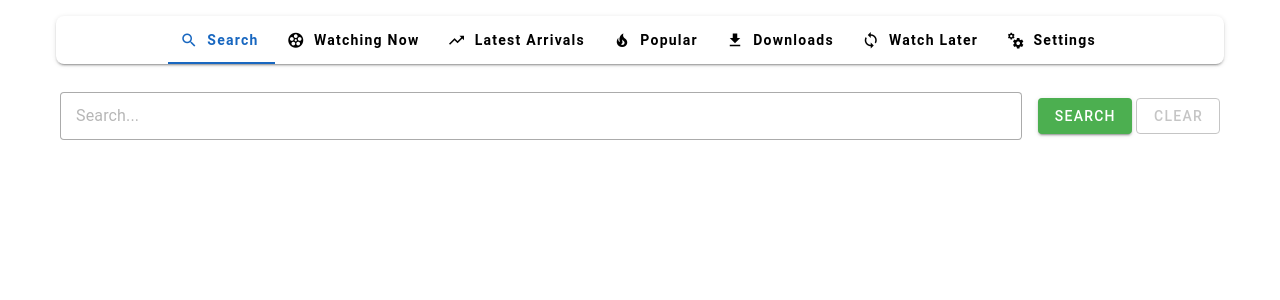
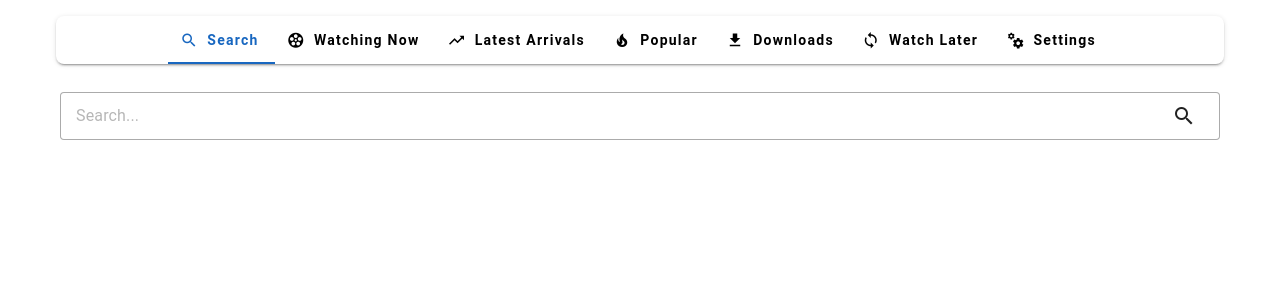
Before and after one commit to mazillka/ha-download-manager-addon, a Vue app in the folder src/: page / in a window 1280 px wide. Shown: the top 300 px of the page. Built offline with nearby package versions, Linux system fonts and the light colour scheme.

Commit message:
Improved UI - changed style of search input and buttons

```diff
--- a/src/frontend/components/tabs/SearchTab.vue
+++ b/src/frontend/components/tabs/SearchTab.vue
@@ -62,29 +62,13 @@ function onClear() {
             <!-- Input -->
             <v-col cols="12">
                 <v-text-field v-model="query" placeholder="Search..." density="comfortable" variant="outlined"
-                    hide-details :disabled="isLoading" @keyup.enter="onSearch(true)">
-                    <!-- Desktop inline buttons -->
-                    <template #append>
-                        <div class="d-none d-md-flex gap-2">
-                            <v-btn class="mr-1" color="success" :loading="isLoading" @click="onSearch(true)">
-                                Search
-                            </v-btn>
-                            <v-btn variant="outlined" :disabled="isLoading || !query" @click="onClear">
-                                Clear
-                            </v-btn>
-                        </div>
+                    hide-details :disabled="isLoading" @keyup.enter="onSearch(true)" @keyup.esc="onClear">
+                    <template #append-inner>
+                        <v-btn icon="mdi-magnify" variant="text" :loading="isLoading" @click="onSearch(true)" />
+                        <v-btn icon="mdi-close" variant="text" :disabled="isLoading || !query" v-if="query"
+                            @click="onClear" />
                     </template>
                 </v-text-field>
-            </v-col>
-
-            <!-- Mobile stacked buttons -->
-            <v-col cols="12" class="d-flex d-md-none flex-column gap-2 mt-2">
-                <v-btn class="mb-1" block color="success" :loading="isLoading" @click="onSearch(true)">
-                    Search
-                </v-btn>
-                <v-btn block variant="outlined" :disabled="isLoading || !query" @click="onClear">
-                    Clear
-                </v-btn>
             </v-col>
         </v-row>
 
```
